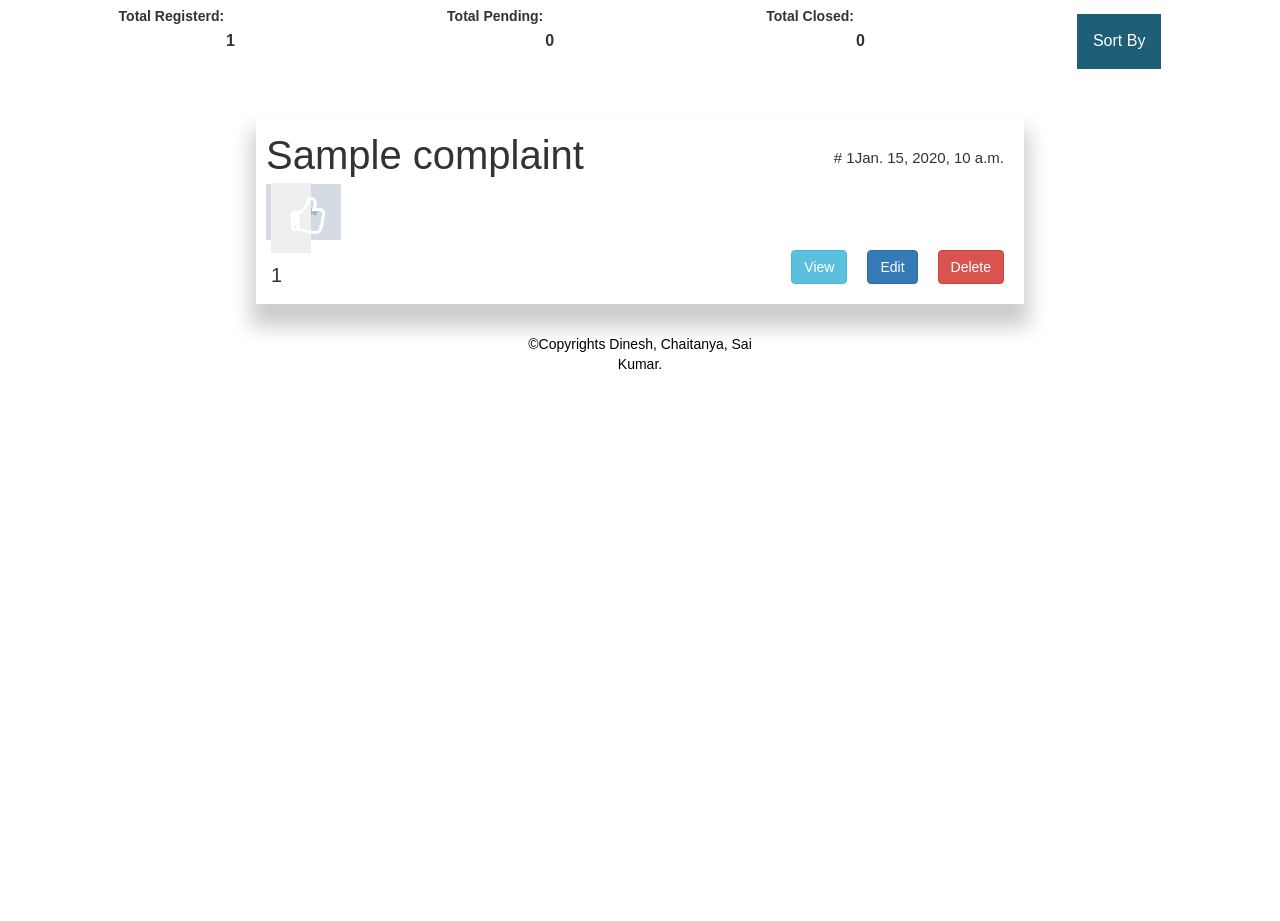
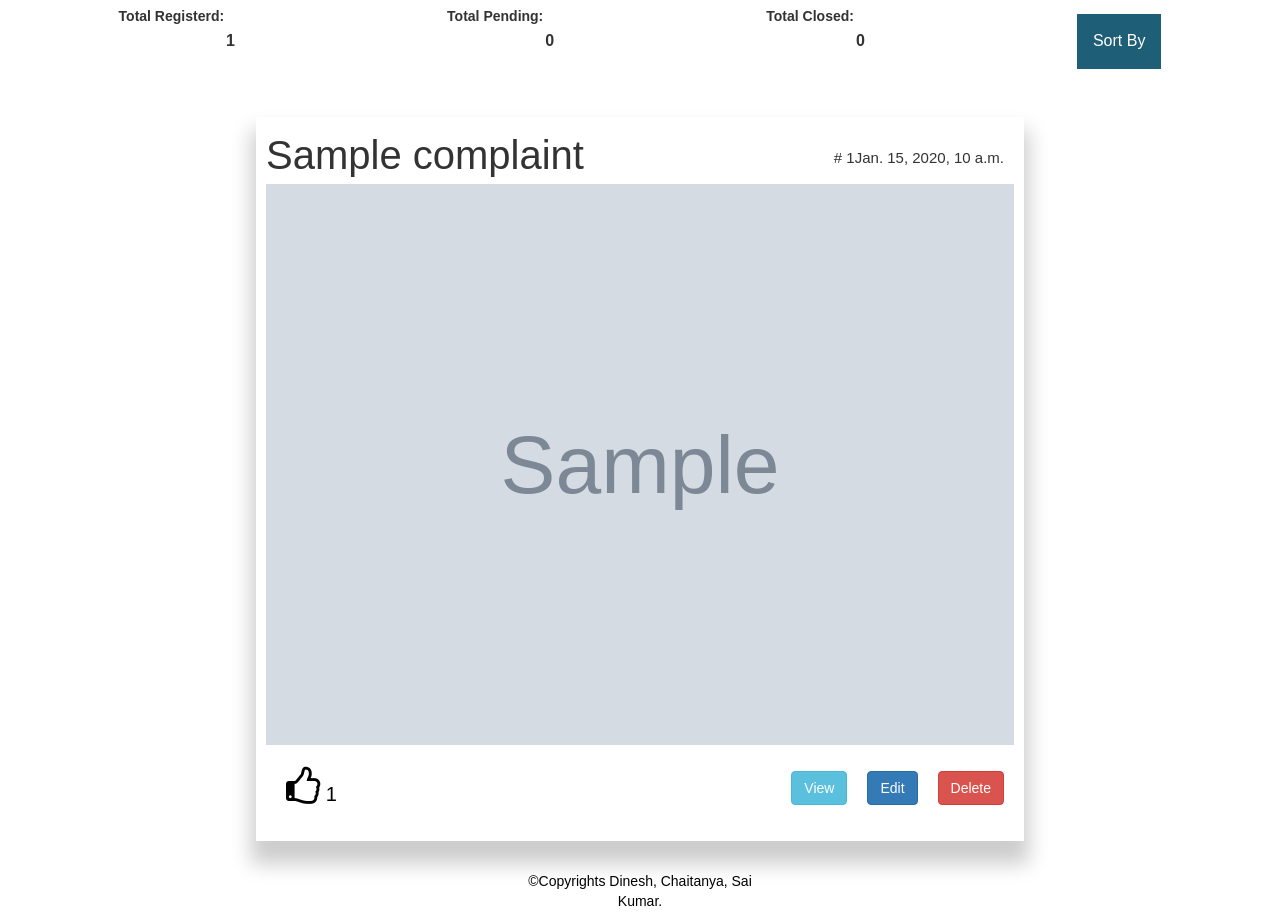
Before and after one commit to oohhallo/efms, a Django app: page /user/complaints in a window 1280 px wide. Shown: the part 194-1115 px from the top of the page. Before the commit the page ends 563 px from the top, so only its background shows below. Run offline with Django 3.2, Linux system fonts and the light colour scheme; a user stored in the database is signed in; tables that the repository leaves empty hold one stand-in row (values such as "Sample post"); grey boxes marked "Sample" are stand-in pictures; some libraries are stand-ins or nearby versions.

Commit message:
repositioned the like button

```diff
--- a/complaint/static/css/complaint_style.css
+++ b/complaint/static/css/complaint_style.css
@@ -19,13 +19,17 @@
   font-size: 4rem;
 }
 
+.allactions {
+  display: flex;
+  justify-content: space-between;
+}
 .complaint_image {
   align-items: center;
-  max-width: 100%px;
+  max-width: 100%;
 }
 .complaint_image img {
-  max-width: 10%;
-  max-height: 10%;
+  max-width: 100%;
+  max-height: 100%;
 }
 .complaint_id {
   display: flex;
@@ -50,15 +54,16 @@
 }
 
 .complaint_likes {
-  position: absolute;
-  bottom: 15px;
-  left: 15px;
+  position: relative;
   font-size: 2rem;
 }
 
 .complaint_likes i {
   font-size: 4rem;
 }
+.complaint_likes button {
+  width: auto;
+}
 .complaint_likes i :hover {
   cursor: pointer;
 }
--- a/complaint/templates/complaint/complaints_table.html
+++ b/complaint/templates/complaint/complaints_table.html
@@ -60,12 +60,13 @@
       />
       {% endif %}
     </div>
+    <div class="allactions">
     <div class="complaint_likes">
       <form method="post" action="{% url 'vote' %}"" onsubmit="return submitForm(this);">
         {% csrf_token %}
         <input type="hidden" value="1"   name="vote" />
         <input type="hidden" value="{{complaint.id}}" name="id" />
-        <button type="submit">
+        <button style="background-color: transparent;color: black"type="submit">
             <i
             id="likebutton"
             class="fa fa-thumbs-o-up"
@@ -73,9 +74,10 @@
             >
             <a href="#"></a>
           </i>
+          <span>{{complaint|vote_count:1}}</span>
         </button>
       </form>
-      {{complaint|vote_count:1}}
+
     </div>
     <div class="complaint_actions">
       <a href="{% url 'view_complaint' complaint.id %}"
@@ -97,6 +99,7 @@
         ><button type="button" class="btn btn-danger">Delete</button></a
       >
     </div>
+    </div>
   </div>
   {% endfor %} {% if show_back_btn %}
   <form
@@ -117,14 +120,16 @@
 
   function submitForm(oFormElement)
   {
+    var likebutton=document.getElementById("likebutton");
+      console.log(likebutton)
   var xhr = new XMLHttpRequest();
   xhr.onload = function(){
-    if (xhr.responseText.result === "success")
-      changeicon(document.getElementById("likebutton"));
+    if (xhr.responseText.result === "success"){
+      changeicon(likebutton);
+    }
   } // success case
   xhr.onerror = function(){ alert (xhr.responseText); } // failure case
   xhr.open (oFormElement.method, oFormElement.action, true);
-  console.log(oFormElement)
   xhr.send (new FormData (oFormElement));
   return false;
 }
```
